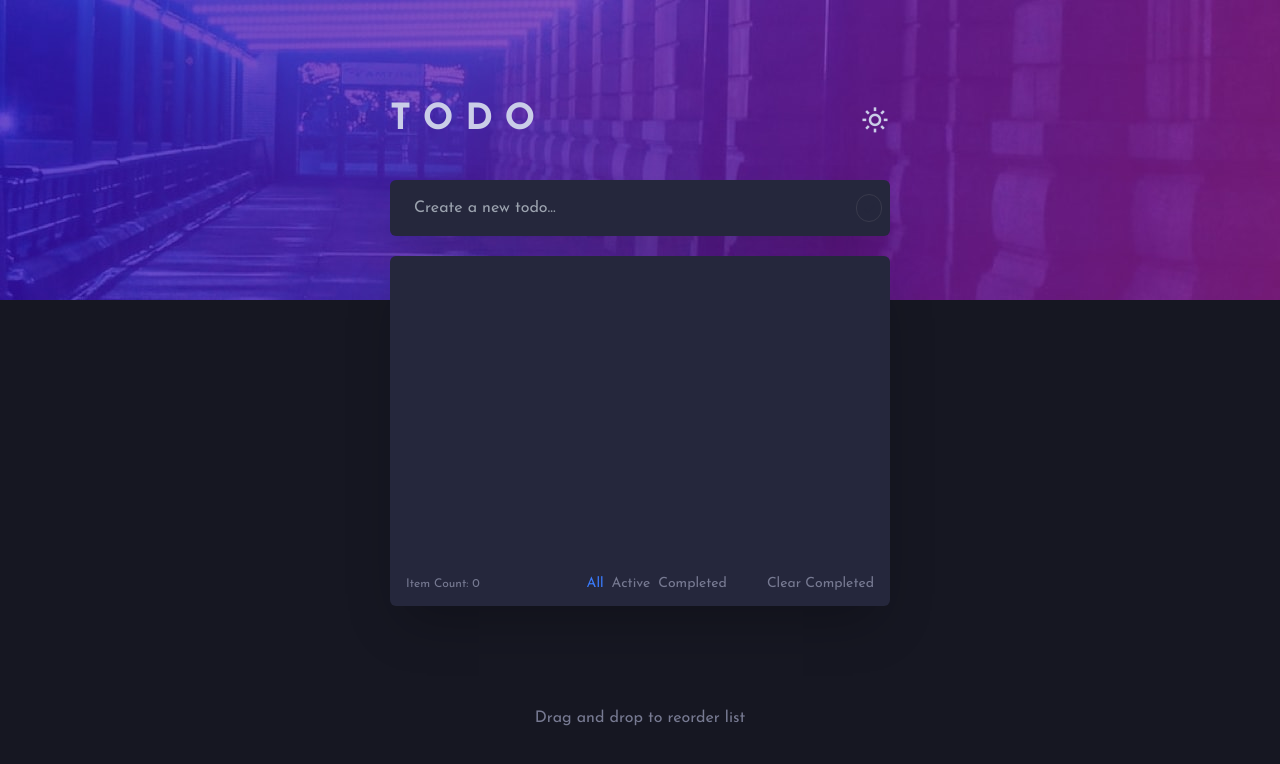
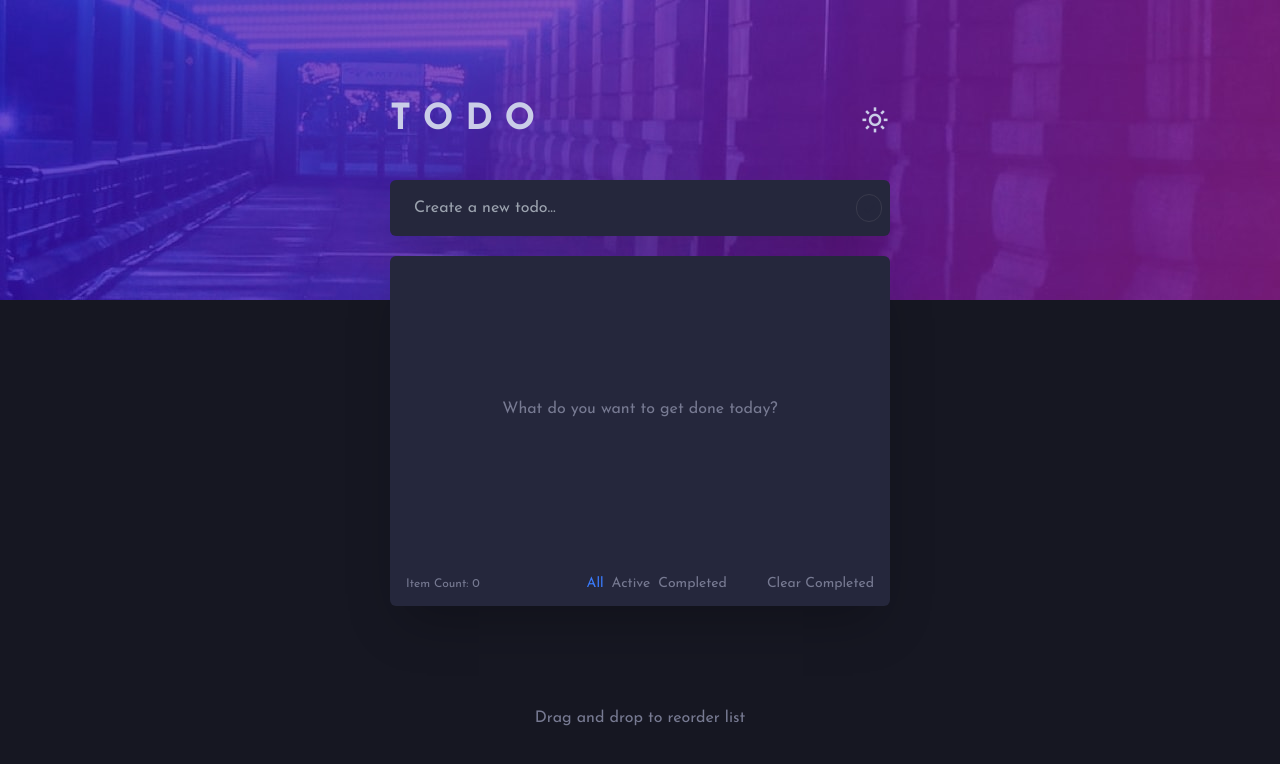
Before and after one commit to 04stefke/todo-app-challenge, a React (Vite) app: page / in a window 1280 px wide. Shown: the top 764 px of the page. Built offline with nearby package versions, Linux system fonts and the light colour scheme.

Commit message:
added the statement if no todos are in the list to display the info about it

```diff
--- a/package.json
+++ b/package.json
@@ -10,6 +10,9 @@
     "preview": "vite preview"
   },
   "dependencies": {
+    "@dnd-kit/core": "^6.3.1",
+    "@dnd-kit/sortable": "^10.0.0",
+    "@dnd-kit/utilities": "^3.2.2",
     "react": "^18.2.0",
     "react-beautiful-dnd": "^13.1.1",
     "react-dom": "^18.2.0",
--- a/src/components/TodoList.jsx
+++ b/src/components/TodoList.jsx
@@ -2,7 +2,6 @@ import React from "react";
 import Todo from "./Todo";
 import Edit from "./Edit";
 import EditTodoForm from "./EditTodoForm";
-import { DragDropContext, Droppable, Draggable } from "react-beautiful-dnd";
 const TodoList = ({
 	filteredTodos,
 	toggleCompleted,
@@ -13,11 +12,17 @@ const TodoList = ({
 	getTotalTasks,
 	filter,
 	handleFilterChange,
-	setTodos
+	setTodos,
 }) => {
 	return (
 		<div className="bg-bg2 rounded-md flex flex-col shadow-2xl min-h-[350px] max-h-[400px] sm:max-h-0">
 			<div className="h-full w-full overflow-auto scrollbar-thin  scrollbar-thumb-darkerFC scrollbar-track-transparent ">
+				{filteredTodos().length === 0 ? (
+					<div className="text-darkerFC flex items-center justify-center h-full">
+						What do you want to get done today?
+					</div>
+				) : (
+					<>
 						{filteredTodos().map((todo, index) =>
 							todo.isEditing ? (
 								<EditTodoForm editTodo={editTask} task={todo} key={index} />
@@ -28,12 +33,19 @@ const TodoList = ({
 									toggleCompleted={toggleCompleted}
 									deleteTodo={deleteTodo}
 									editTodo={editTodo}
-
 								/>
 							)
 						)}
+					</>
+				)}
 			</div>
-			<Edit deleteAllCompletedTodos={deleteAllCompletedTodos} getTotalTasks={getTotalTasks} filter={filter} handleFilterChange={handleFilterChange}/>
+
+			<Edit
+				deleteAllCompletedTodos={deleteAllCompletedTodos}
+				getTotalTasks={getTotalTasks}
+				filter={filter}
+				handleFilterChange={handleFilterChange}
+			/>
 		</div>
 	);
 };
```
Also changed, not shown: 1 other file (tests, documents, lock files or other folders). Lines whose indentation alone changed are shown as unchanged.
